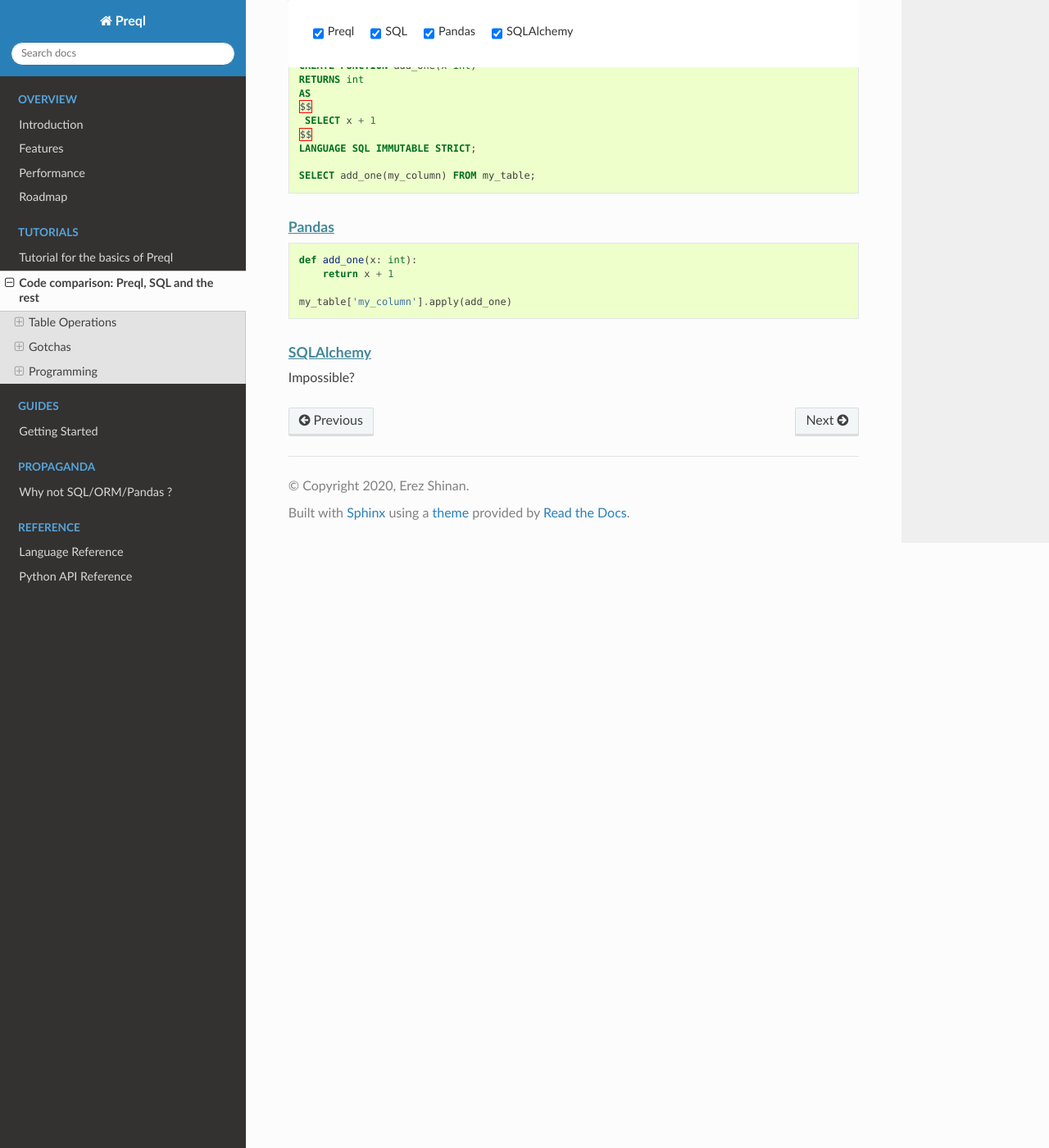
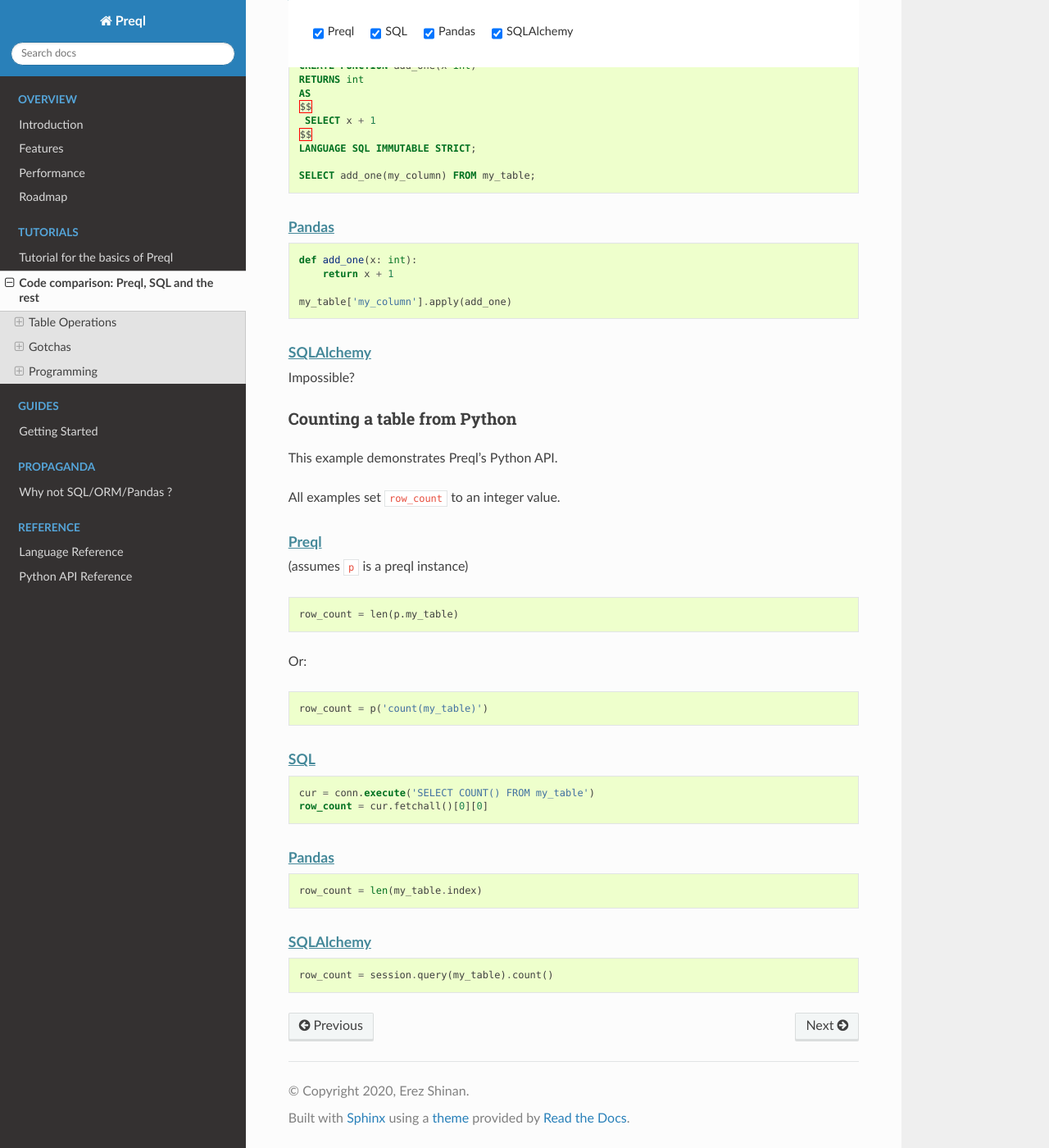
Before and after one commit to erezsh/Preql, a Sphinx documentation site: the page built from docs/comparison.md, in a window 1280 px wide and 1400 px high, scrolled down 6176 px. Shown: the whole window at 82% size. Built offline with Sphinx 7.4.7 and the Read the Docs theme 2.0.0, drawn with Linux system fonts in a browser that asks for light colours; pages that are not in the unit, such as notebooks, are missing from menus.

Commit message:
Docs: Improvements

````diff
--- a/docs/comparison.md
+++ b/docs/comparison.md
@@ -443,3 +443,48 @@
 Impossible?
 
 </div>
+
+### Counting a table from Python
+
+This example demonstrates Preql's Python API.
+
+All examples set `row_count` to an integer value.
+
+
+<div class="preql">
+
+(assumes `p` is a preql instance)
+
+```javascript
+row_count = len(p.my_table)
+```
+
+Or:
+
+```javascript
+row_count = p('count(my_table)')
+```
+</div>
+
+
+<div class="sql">
+
+```SQL
+cur = conn.execute('SELECT COUNT() FROM my_table')
+row_count = cur.fetchall()[0][0]
+```
+</div>
+
+<div class="pandas">
+
+```python
+row_count = len(my_table.index)
+```
+
+<div class="sqlalchemy">
+
+```python
+row_count = session.query(my_table).count()
+```
+
+</div>
````
Also changed, not shown: docs/roadmap.md (+2 -2 lines), 2 other files.
